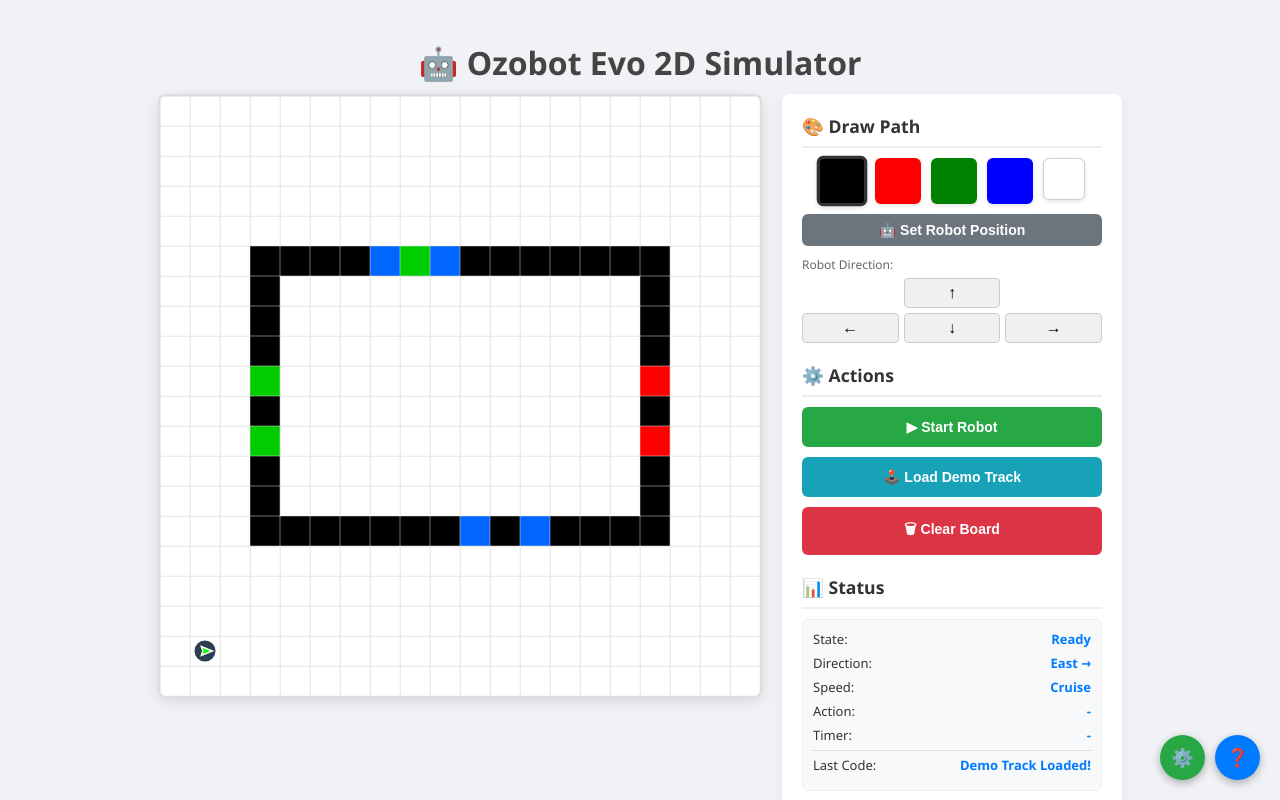
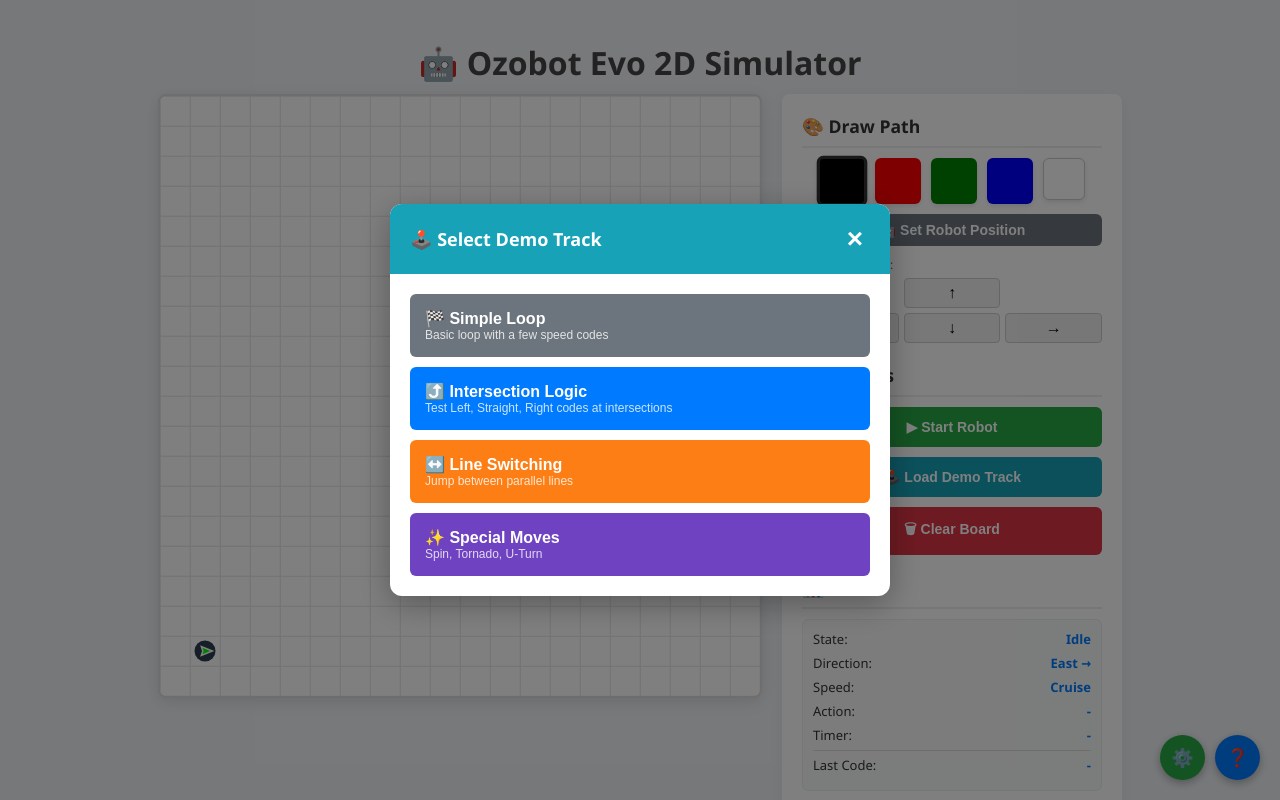
Before and after one commit to annarborace01/annarborace01.github.io, a plain HTML site: page evo_simulator/index.html in a window 1280 px wide. Both pictures are taken after a click on the button "🕹️ Load Demo Track". Shown: the top 800 px of the page. Drawn offline with Linux system fonts and the light colour scheme.

Commit message:
Add evo robot spin demos

```diff
--- a/evo_simulator/index.html
+++ b/evo_simulator/index.html
@@ -521,6 +521,36 @@
         </div>
     </div>
 
+    <!-- Demo Menu Modal -->
+    <div id="demoModal" class="modal-overlay" onclick="closeDemoModal(event)">
+        <div class="modal-content" onclick="event.stopPropagation()" style="max-width: 500px;">
+            <div class="modal-header" style="background: #17a2b8;">
+                <span>🕹️ Select Demo Track</span>
+                <button class="modal-close" onclick="closeDemoMenu()">&times;</button>
+            </div>
+            <div class="modal-body">
+                <div style="display: grid; gap: 10px;">
+                    <button onclick="loadDemoTrack('simple')" style="background: #6c757d; text-align: left; padding: 15px;">
+                        <div style="font-size: 16px;">🏁 Simple Loop</div>
+                        <div style="font-size: 12px; opacity: 0.8; font-weight: normal;">Basic loop with a few speed codes</div>
+                    </button>
+                    <button onclick="loadDemoTrack('turns')" style="background: #007bff; text-align: left; padding: 15px;">
+                        <div style="font-size: 16px;">⤴️ Intersection Logic</div>
+                        <div style="font-size: 12px; opacity: 0.8; font-weight: normal;">Test Left, Straight, Right codes at intersections</div>
+                    </button>
+                    <button onclick="loadDemoTrack('lineswitch')" style="background: #fd7e14; text-align: left; padding: 15px;">
+                        <div style="font-size: 16px;">↔️ Line Switching</div>
+                        <div style="font-size: 12px; opacity: 0.8; font-weight: normal;">Jump between parallel lines</div>
+                    </button>
+                    <button onclick="loadDemoTrack('special')" style="background: #6f42c1; text-align: left; padding: 15px;">
+                        <div style="font-size: 16px;">✨ Special Moves</div>
+                        <div style="font-size: 12px; opacity: 0.8; font-weight: normal;">Spin, Tornado, U-Turn</div>
+                    </button>
+                </div>
+            </div>
+        </div>
+    </div>
+
 <script>
     /** * CONFIGURATION
      */
@@ -858,12 +888,35 @@
     }
 
     function loadDemo() {
+        // Open the demo menu modal
+        const modal = document.getElementById('demoModal');
+        modal.classList.add('show');
+    }
+
+    function closeDemoMenu() {
+        const modal = document.getElementById('demoModal');
+        modal.classList.remove('show');
+    }
+
+    function closeDemoModal(event) {
+        if (event.target === event.currentTarget) {
+            closeDemoMenu();
+        }
+    }
+
+    function loadDemoTrack(type) {
+        closeDemoMenu();
         clearGrid();
 
-        // ====== SIMPLE DEMO TRACK ======
-        // Simple rectangular loop with key color codes
-
-        // Main rectangular track
+        // Reset Robot to default start
+        robot.r = GRID_H - 2;
+        robot.c = 2;
+        robot.dir = 1; // East
+        robot.speedDelay = 300;
+        robot.nextTurn = null;
+
+        if (type === 'simple') {
+            // === ORIGINAL LOOP ===
             // Top line (row 5)
             for(let c=3; c<=16; c++) grid[5][c] = 'black';
             // Right line (col 16)
@@ -873,28 +926,86 @@
             // Left line (col 3)
             for(let r=5; r<=14; r++) grid[r][3] = 'black';
 
-        // Add some speed codes around the loop
-        // Top: Turbo (Blue-Green-Blue)
+            // Top: Turbo
             grid[5][7] = 'blue'; grid[5][8] = 'green'; grid[5][9] = 'blue';
-
-        // Right: Slow (Red-Black-Red)
+            // Right: Slow
             grid[9][16] = 'red'; grid[10][16] = 'black'; grid[11][16] = 'red';
-
-        // Bottom: Fast (Blue-Black-Blue)
+            // Bottom: Fast
             grid[14][12] = 'blue'; grid[14][11] = 'black'; grid[14][10] = 'blue';
-
-        // Left: Cruise (Green-Black-Green) - back to normal
+            // Left: Cruise
             grid[11][3] = 'green'; grid[10][3] = 'black'; grid[9][3] = 'green';
 
-        // Set Robot Start Position at bottom left
-        robot.r = GRID_H - 2;
-        robot.c = 1;
-        robot.dir = 1; // Facing East
-        robot.speedDelay = 300;
-        robot.nextTurn = null;
+            updateUI("Ready", "Cruise", "-", "Simple Loop Loaded!");
+        }
+        else if (type === 'special') {
+            // === SPECIAL MOVES ===
+            // Two parallel horizontal lines
+            const rSpin = 8;
+            const rTornado = 12;
+
+            for(let c=1; c<GRID_W-1; c++) {
+                grid[rSpin][c] = 'black';
+                grid[rTornado][c] = 'black';
+            }
+
+            // Line 1: Spin (Green-Red-Green-Red)
+            grid[rSpin][8] = 'green'; grid[rSpin][9] = 'red'; grid[rSpin][10] = 'green'; grid[rSpin][11] = 'red';
+
+            // Line 2: Tornado (Red-Green-Red-Green)
+            grid[rTornado][8] = 'red'; grid[rTornado][9] = 'green'; grid[rTornado][10] = 'red'; grid[rTornado][11] = 'green';
+
+            // Start robot on the Spin line
+            robot.r = rSpin;
+            robot.c = 2;
+
+            updateUI("Ready", "Cruise", "-", "Spin & Tornado Lines Loaded!");
+        }
+        else if (type === 'lineswitch') {
+            // === LINE SWITCHING ===
+            // Two parallel horizontal lines
+            const r1 = 8;
+            const r2 = 12;
+            for(let c=1; c<GRID_W-1; c++) {
+                grid[r1][c] = 'black';
+                grid[r2][c] = 'black';
+            }
+
+            // Switch Right (Red-Green-Red) on top line
+            grid[r1][6] = 'red'; grid[r1][7] = 'green'; grid[r1][8] = 'red';
+
+            // Switch Left (Green-Red-Green) on bottom line
+            grid[r2][12] = 'green'; grid[r2][13] = 'red'; grid[r2][14] = 'green';
+
+            robot.r = r1;
+            robot.c = 2;
+            updateUI("Ready", "Cruise", "-", "Line Switch Test Loaded!");
+        }
+        else if (type === 'turns') {
+            // === INTERSECTION TEST ===
+            // Cross shape
+            const midR = 10;
+            const midC = 10;
+
+            // Horizontal
+            for(let c=2; c<19; c++) grid[midR][c] = 'black';
+            // Vertical
+            for(let r=2; r<19; r++) grid[r][midC] = 'black';
+
+            // Left at Intersection (Green-Black-Red) coming from Left
+            grid[midR][6] = 'green'; grid[midR][7] = 'black'; grid[midR][8] = 'red';
+
+            // Right at Intersection (Blue-Red-Green) coming from Top (if we placed robot there)
+            // But let's put another Left on the right side for the return trip (if u-turned)
+
+            // Set robot start
+            robot.r = midR;
+            robot.c = 2;
+            robot.dir = 1;
+
+            updateUI("Ready", "Cruise", "-", "Intersection Test Loaded!");
+        }
 
         render();
-        updateUI("Ready", "Cruise", "-", "Demo Track Loaded!");
     }
 
     // Mouse Events
```
Lines whose indentation alone changed are shown as unchanged.
